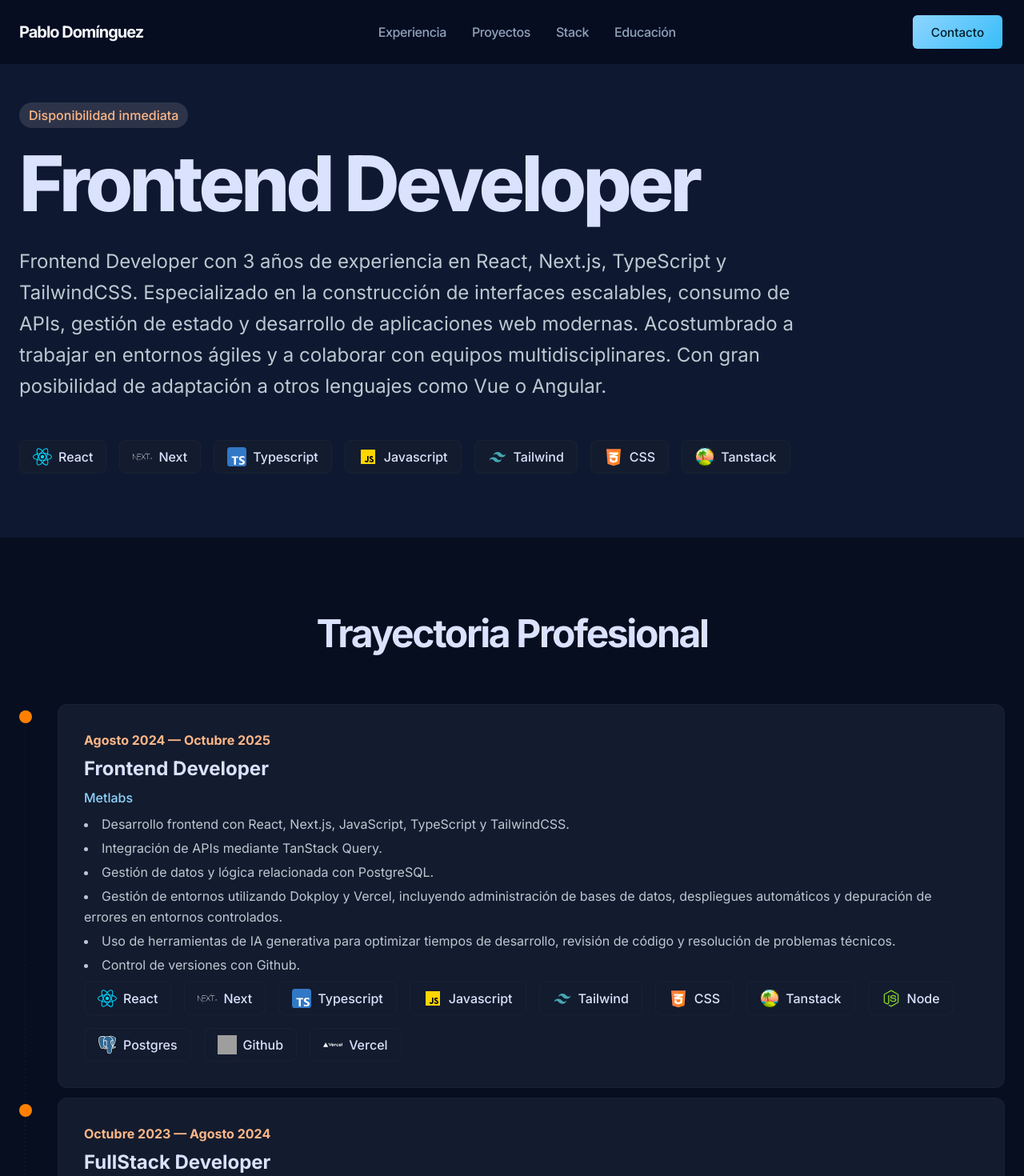
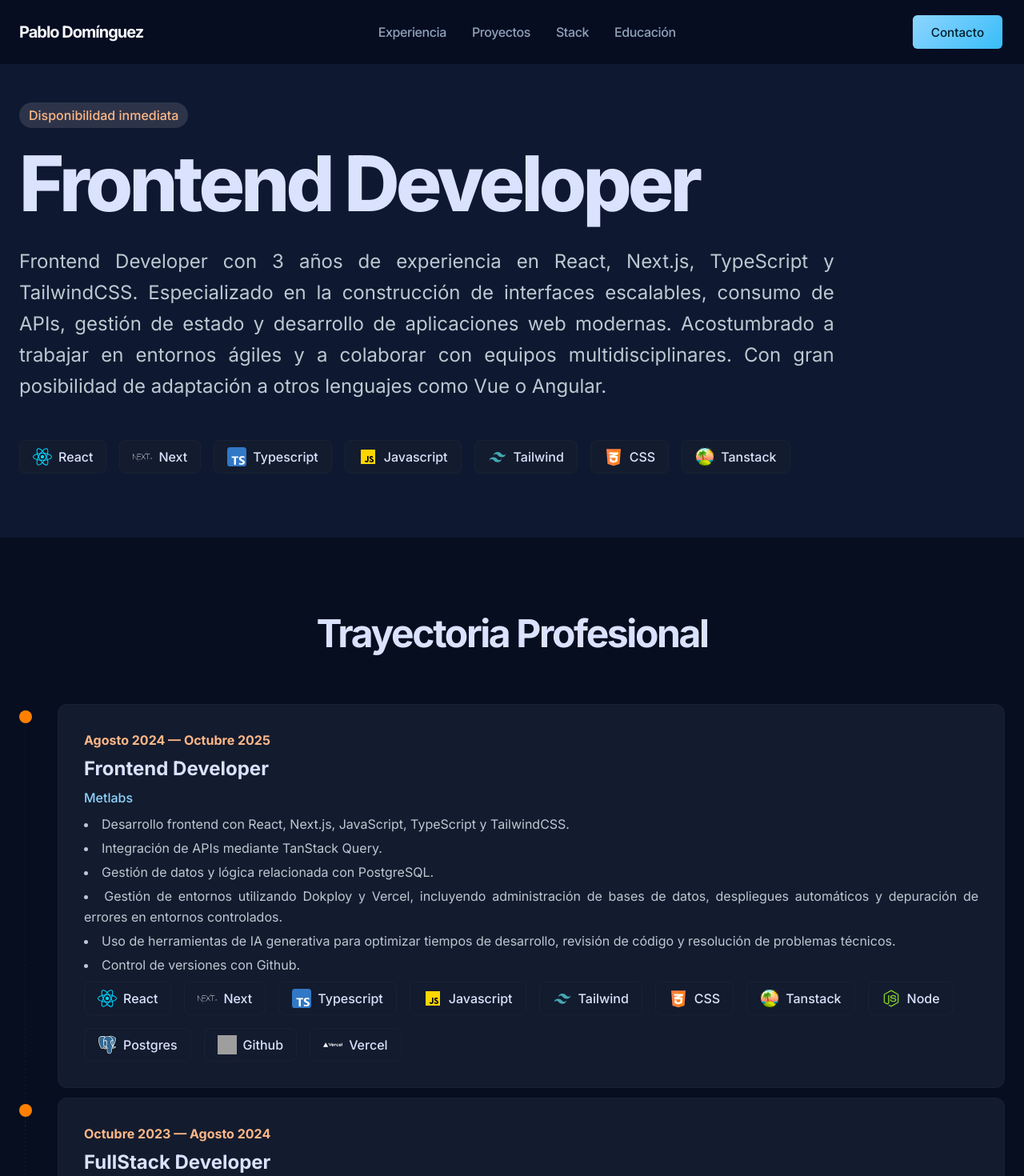
Before and after one commit to Pablodr89/pablodr, a React (Vite) app: page / in a window 1280 px wide. Shown: the top 1470 px of the page at 80% size. Built offline with nearby package versions, Linux system fonts and the light colour scheme; grey boxes are pictures that could not be loaded.

Commit message:
justify texts

```diff
--- a/src/components/Education/Education.tsx
+++ b/src/components/Education/Education.tsx
@@ -21,16 +21,16 @@ export default function Education() {
             </div>
           </div>
 
-          <div className="bg-surface-container-low p-8 rounded-xl flex flex-col justify-center items-center text-center">
-            <span className="material-symbols-outlined text-6xl text-secondary mb-4">
+          <div className="bg-surface-container-low p-8 rounded-xl flex flex-col justify-center gap-3 items-center text-center">
+            <span className="material-symbols-outlined text-6xl text-secondary">
               workspace_premium
             </span>
 
-            <h3 className="text-2xl font-bold text-on-surface mb-4">
+            <h3 className="text-2xl font-bold text-on-surface">
               Aprendizaje Continuo
             </h3>
 
-            <p className="text-on-surface-variant mb-6">
+            <p className="text-on-surface-variant mb-6 text-justify">
               Comprometido con la evolución constante de la tecnología,
               manteniéndome actualizado a través de cursos, talleres y proyectos
               personales para dominar las últimas tendencias y herramientas del
--- a/src/components/Experience/ExperienceItem.tsx
+++ b/src/components/Experience/ExperienceItem.tsx
@@ -32,10 +32,11 @@ export default function ExperienceItem({ experience }: ExperienceItemProps) {
 
           <ul className="flex flex-col items-start gap-1 list-disc list-inside marker:text-on-surface-variant">
             {rol.map((item, index) => (
-              <li key={index}>
-                <span className="text-on-surface-variant leading-relaxed">
-                  {item}
-                </span>
+              <li
+                key={index}
+                className="text-on-surface-variant leading-relaxed text-justify"
+              >
+                {item}
               </li>
             ))}
           </ul>
--- a/src/components/PersonalDescription/PersonalDescription.tsx
+++ b/src/components/PersonalDescription/PersonalDescription.tsx
@@ -20,7 +20,7 @@ export default function PersonalDescription() {
             Frontend Developer
           </h1>
 
-          <p className="text-xl md:text-2xl text-on-surface-variant max-w-5xl mb-12 leading-relaxed">
+          <p className="text-xl md:text-2xl text-on-surface-variant max-w-5xl mb-12 leading-relaxed text-justify">
             Frontend Developer con 3 años de experiencia en React, Next.js,
             TypeScript y TailwindCSS. Especializado en la construcción de
             interfaces escalables, consumo de APIs, gestión de estado y
--- a/src/components/PersonalProjects/PersonalProjectCard.tsx
+++ b/src/components/PersonalProjects/PersonalProjectCard.tsx
@@ -32,7 +32,7 @@ export default function PersonalProjectCard({
 
         {screenWidth < MOBILE_SIZE && <Links link={link} github={github} />}
 
-        <p className="text-on-surface-variant">{description}</p>
+        <p className="text-on-surface-variant text-justify">{description}</p>
 
         <div className="flex flex-wrap gap-3">
           {stack.map((tech, index) => (
```
